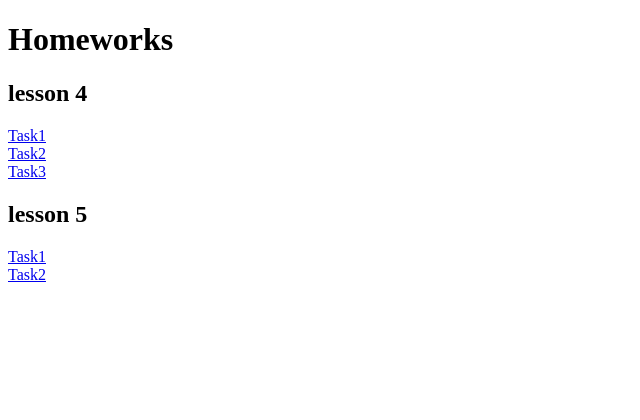
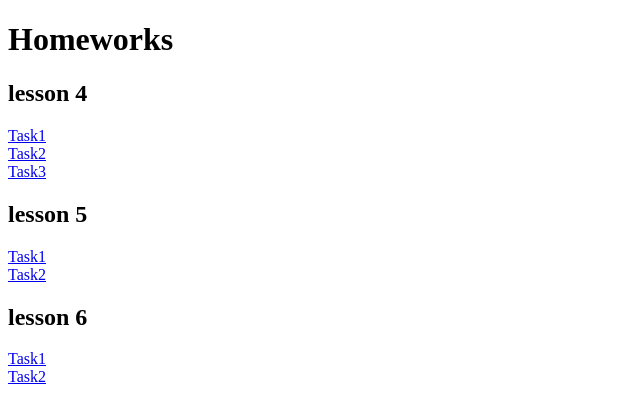
Before and after one commit to inventeddesign/Homeworks, a plain HTML site: page index.html in a window 1280 px wide. Shown: the whole page, without its empty margins (0-640 px from the left). Drawn offline with Linux system fonts and the light colour scheme.

Commit message:
add hw6 pages

```diff
--- a/index.html
+++ b/index.html
@@ -13,5 +13,8 @@
       <h2>lesson 5</h2>
         <a href="/HW-lesson5/task1.html">Task1 </a></li></br>
         <a href="/HW-lesson5/task2.html">Task2 </a></li></br>
+      <h2>lesson 6</h2>
+        <a href="/HW-lesson6/task1.html">Task1 </a></li></br>
+        <a href="/HW-lesson6/task2.html">Task2 </a></li></br>
     </body>
 </html>
```
